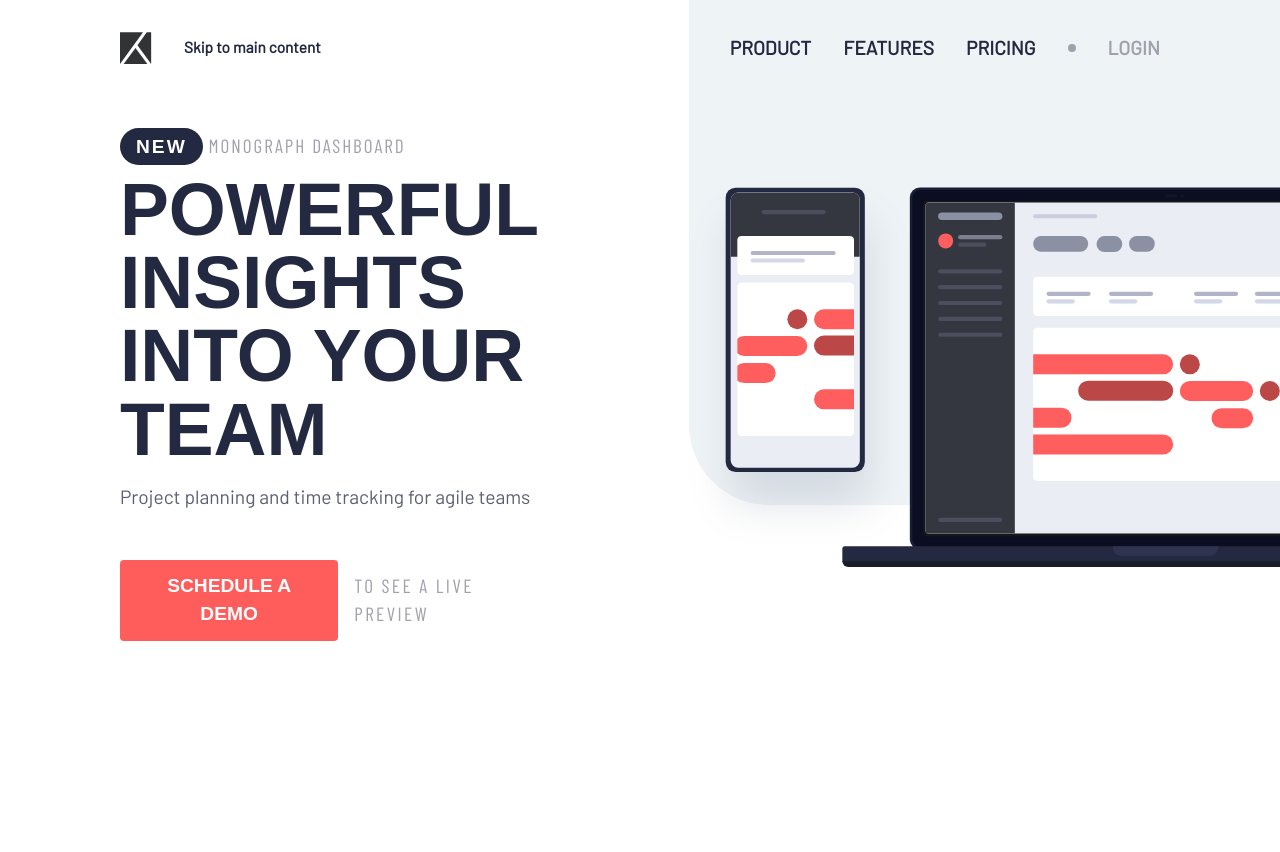
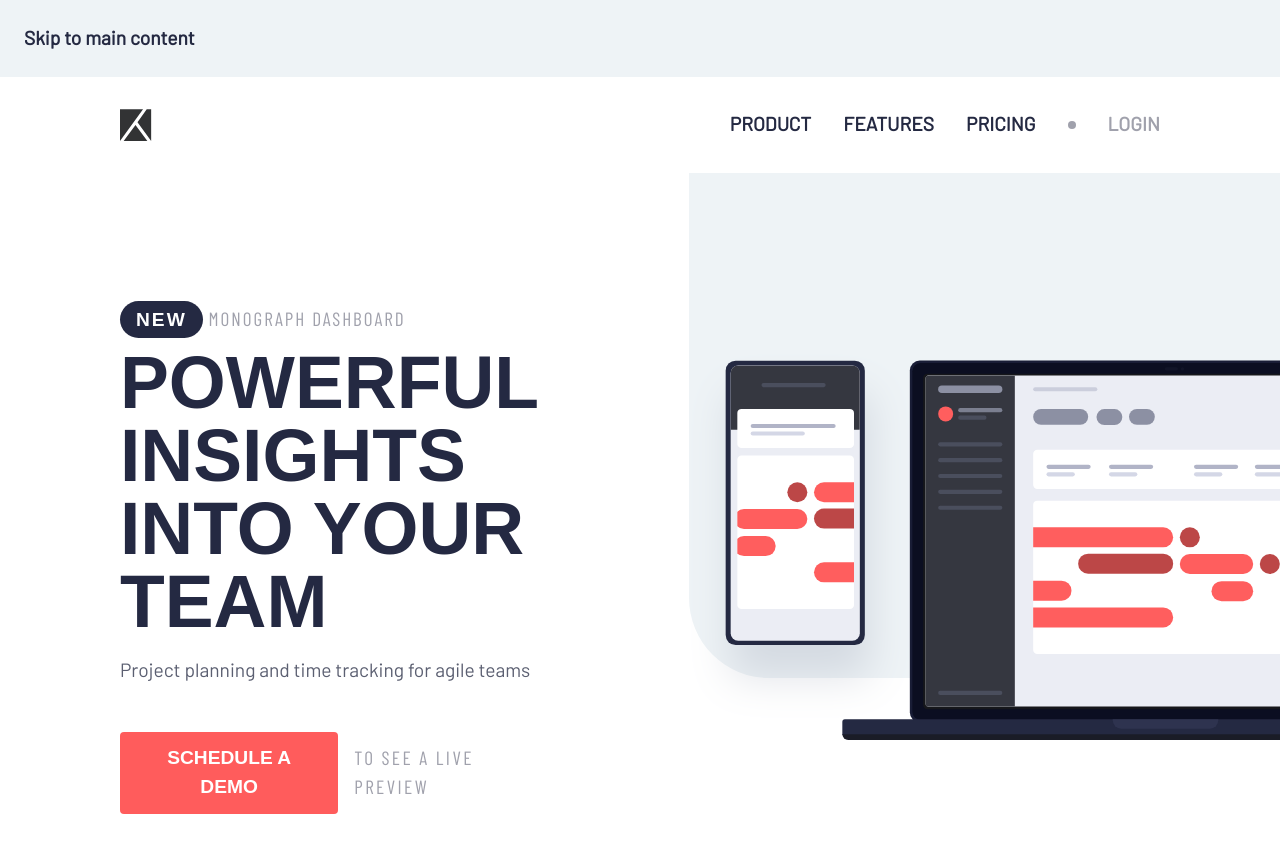
Before and after one commit to Code-Beaker/project-tracking-intro-code-beaker, a website built with Vite: page app/index.html in a window 1280 px wide. Before the commit the page ends 800 px from the top, so only its background shows below. Built offline with nearby package versions, Linux system fonts and the light colour scheme; files whose address does not match are found by name.

Commit message:
change some accessibility settings

```diff
--- a/app/index.html
+++ b/app/index.html
@@ -14,10 +14,13 @@
   <body>
     <main>
       <!-- navigation bar -->
-      <header>
+      <div class="skip-container">
+        <a href="#mainContent" tabindex="0" class="skip-link"
+          >Skip to main content</a
+        >
+      </div>
       <nav class="navbar">
         <div class="navbar__top">
-            <div class="logo-and-skip-wrapper">
           <a
             href="index.html"
             aria-hidden="false"
@@ -30,10 +33,6 @@
               class="navbar__logo"
             />
           </a>
-              <a href="#mainContent" tabindex="0" class="skip-link"
-                >Skip to main content</a
-              >
-            </div>
           <button
             aria-hidden="false"
             aria-label="toggle navigation"
@@ -66,7 +65,6 @@
           </li>
         </ul>
       </nav>
-      </header>
       <!-- content -->
       <div tabindex="-1" id="mainContent" class="content-cols">
         <section class="content__text-content">
--- a/app/styles/style.css
+++ b/app/styles/style.css
@@ -10,26 +10,28 @@ main {
   justify-content: space-between;
   align-items: center;
   padding: 2rem 7.5rem;
-  position: fixed;
+  position: sticky;
+  top: 0;
+  left: 0;
   width: 100%;
   z-index: 1;
+  background-color: rgba(255, 255, 255, 0.85);
+  backdrop-filter: blur(0.25rem);
 }
 
 .navbar__logo {
   max-width: 10rem;
 }
 
-.logo-and-skip-wrapper {
-  display: flex;
-  align-items: center;
-  justify-content: space-between;
-  gap: 2rem;
+.skip-container {
+  padding: 1.5rem;
+  background-color: var(--neutral-light-grayish-blue);
 }
 
 /* skip to main content */
 .skip-link {
   text-decoration: none;
-  font-size: var(--fs--2);
+  font-size: var(--fs--1);
   font-weight: var(--fw-semibold);
   outline-offset: 0.125rem;
   color: var(--neutral-very-dark-blue);
@@ -259,8 +261,6 @@ main {
   .navbar {
     padding: 2rem;
     flex-direction: column;
-    background-color: rgba(255, 255, 255, 0.85);
-    backdrop-filter: blur(0.25rem);
   }
 
   .navbar__toggle-btn {
```
Lines whose indentation alone changed are shown as unchanged.
